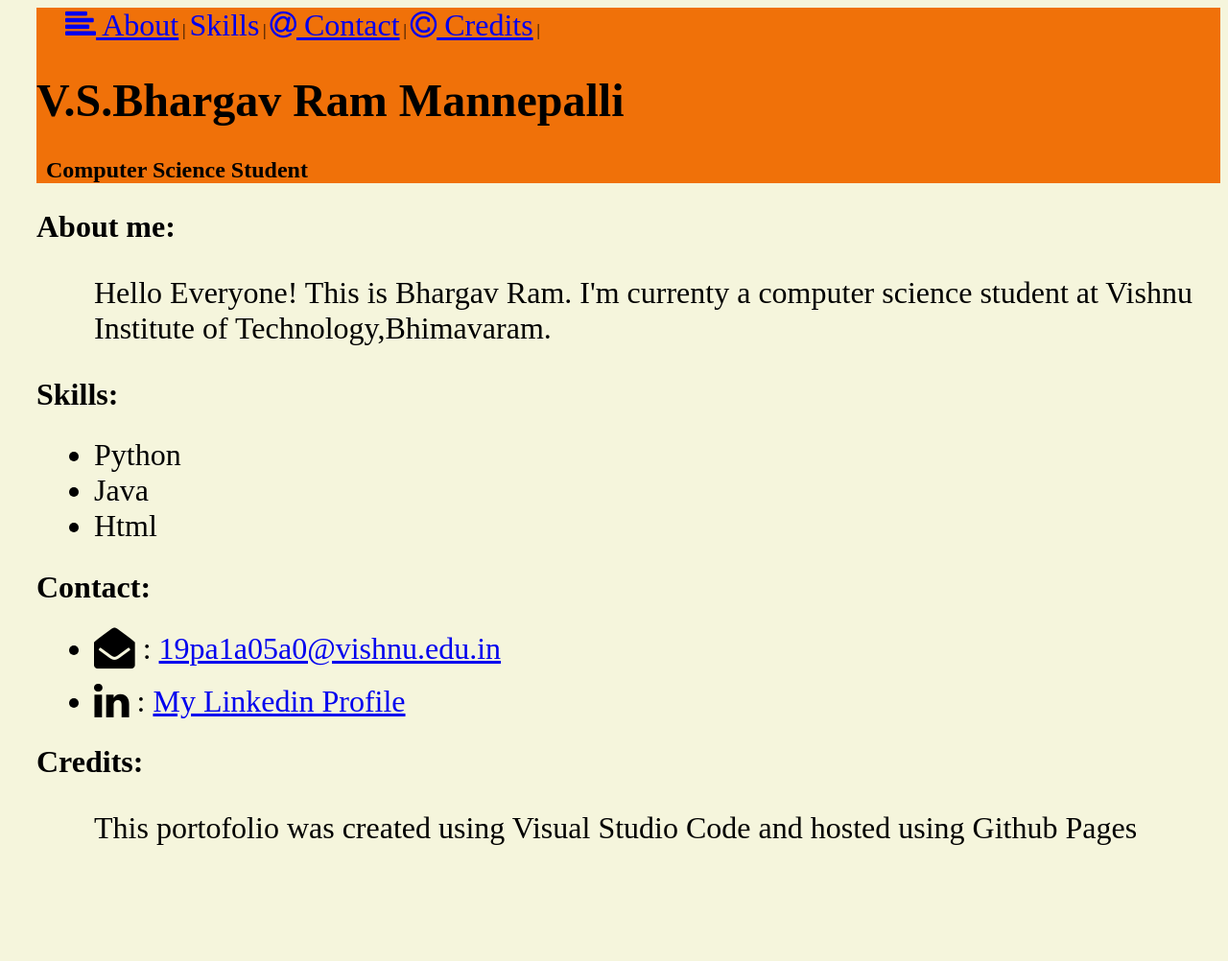
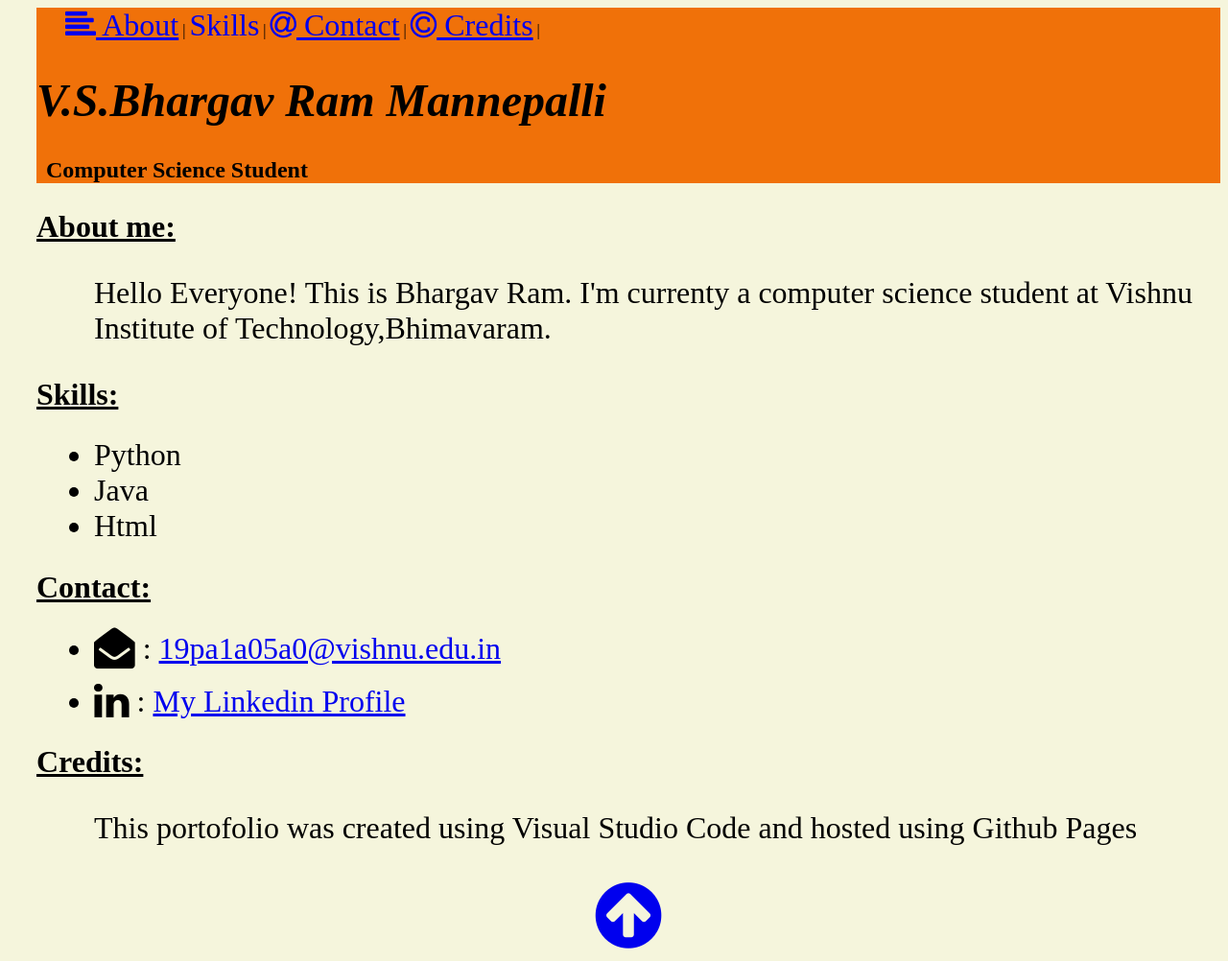
Before and after one commit to mvsbari02/My-Portofolio, a plain HTML site: page Portofolio/index.html in a window 1280 px wide. Shown: the whole page at 96% size. Before the commit the page ends 914 px from the top, so only its background shows below. Drawn offline with Linux system fonts and the light colour scheme.

Commit message:
Update index.html

```diff
--- a/Portofolio/index.html
+++ b/Portofolio/index.html
@@ -9,27 +9,27 @@
     </head>
 
     <body style="padding-left: 30px; background-color: beige;" >
-        <div class="header" style="background-color: rgb(240, 113, 9);">
-            <header>
+        <div class="top" style="background-color: rgb(240, 113, 9);">
+            <header id="navbar">
                 <nav style="padding-left: 30px;">
                         <a href="#about" style="font-size: xx-large;"><i class="fa fa-align-left"></i> About</a> |
                         <a href="#skills" style="font-size: xx-large;"><i class="fa fa-atom"> Skills</i></a> |
                         <a href="#contact" style="font-size: xx-large;"><i class="fa fa-at"></i> Contact</a> |
                         <a href="#credits" style="font-size: xx-large;"><i class="fa fa-copyright"></i> Credits</a> |
                 </nav>
-                <h1 style="font-size: xxx-large;">V.S.Bhargav Ram Mannepalli</h1>
+                <h1 style="font-size: xxx-large;"><em>V.S.Bhargav Ram Mannepalli</em></h1>
                 <h2 style="padding-left: 10px;">Computer Science Student</h2>
             </header>
         </div>
         <div id="about">
-                <h2 style="font-size: xx-large;">About me:</h2>
+                <h2 style="font-size: xx-large;"><u>About me:</u></h2>
                 <p style="font-size: xx-large; padding-left: 60px;">
                     Hello Everyone! This is Bhargav Ram. I'm currenty a computer science student at Vishnu Institute of
                     Technology,Bhimavaram.
                 </p>
         </div>
         <div id="skills">
-            <h2 style="font-size: xx-large;">Skills:</h2>
+            <h2 style="font-size: xx-large;"><u>Skills:</u></h2>
             <ul style="padding-left: 60px;">
                 <li style="font-size: xx-large;">Python</li>
                 <li style="font-size: xx-large;">Java</li>
@@ -37,7 +37,7 @@
             </ul>
         </div>
         <div id="contact">
-            <h2 style="font-size: xx-large;">Contact:</h2>
+            <h2 style="font-size: xx-large;"><u>Contact:</u></h2>
             <ul style="padding-left: 60px;">
                 <li style="font-size: xx-large;"><i class="fa fa-envelope-open fa-lg"></i>  :  <a href="mailto:19pa1a05a0@vishnu.edu.in">19pa1a05a0@vishnu.edu.in</i></a></li>
                 <br>
@@ -45,10 +45,13 @@
             </ul>
         </div>
         <div id="credits">
-            <h2 style="font-size: xx-large;">Credits:</h2>
+            <h2 style="font-size: xx-large;"><u>Credits:</u></h2>
             <p style="font-size: xx-large;padding-left: 60px;">
                 This portofolio was created using Visual Studio Code and hosted using Github Pages
             </p>
         </div>
+        <div class="toparrow" style="text-align: center;">
+            <a href="#top"><i class="fa fa-arrow-circle-up fa-5x" title="Go to top"></i></a>
+        </div>
     </body>
 </html>
```
